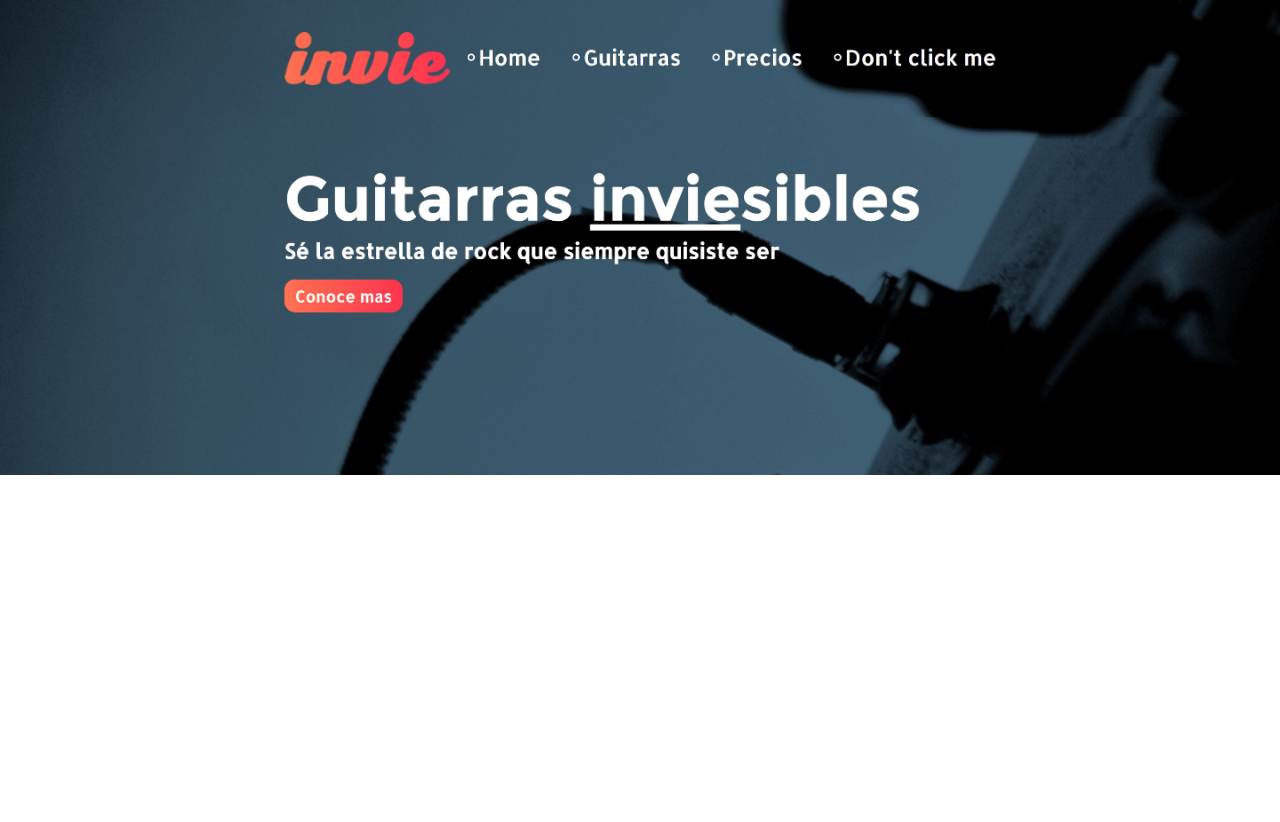
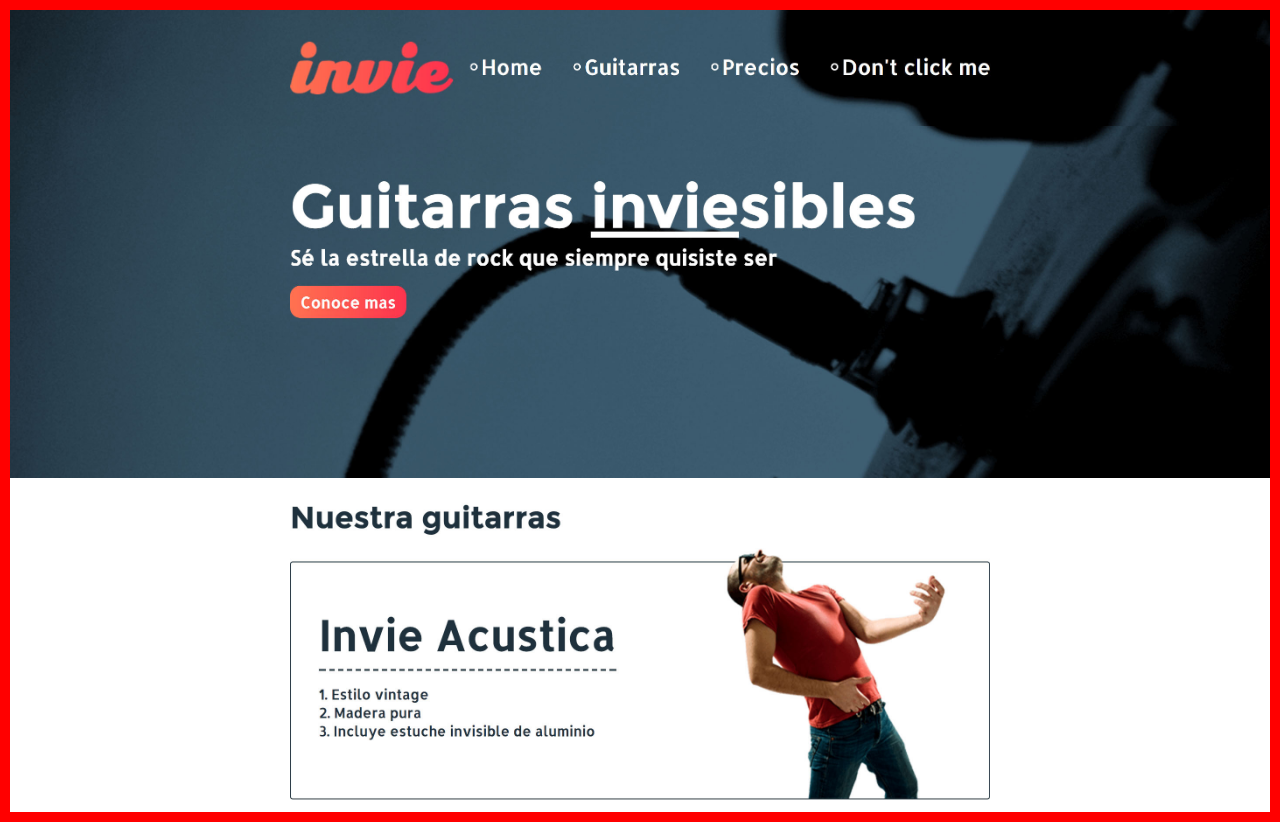
Before and after one commit to rojastr/invie-github, a plain HTML site: page index.html in a window 1280 px wide. Before the commit the page ends 800 px from the top, so only its background shows below. Drawn offline with Linux system fonts and the light colour scheme.

Commit message:
hotfix 1

```diff
--- a/index.html
+++ b/index.html
@@ -6,6 +6,7 @@
     <style media="screen">
       body {
         margin:0;
+        border: 10px solid red;
       }
       img{
         max-width:100%;
@@ -16,5 +17,6 @@
   <body>
     <img src="header.jpg" alt="">
     <img src="hero.jpg" alt="">
+    <img src="acustica.jpg" alt="">
   </body>
 </html>
```
